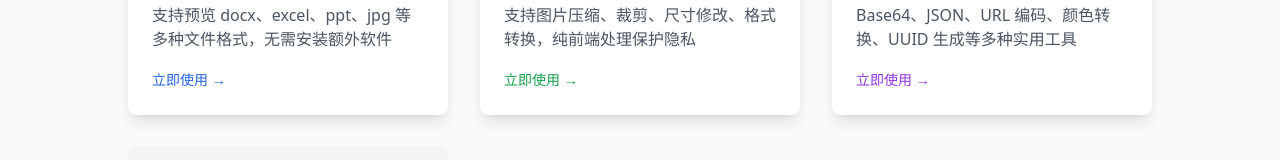
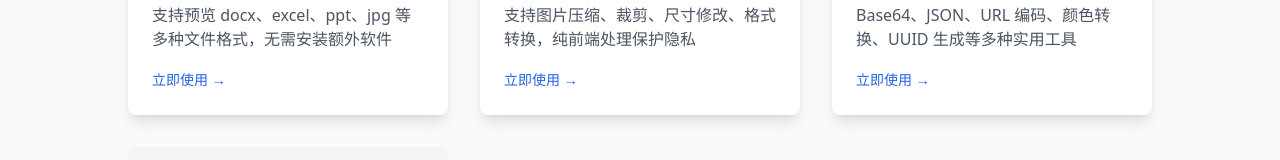
Before and after one commit to zengzhifei/forxi, a Vue app: page / in a window 1280 px wide. Shown: the part 1279-1439 px from the top of the page. Built offline with nearby package versions, Linux system fonts and the light colour scheme.

Commit message:
update image

```diff
--- a/src/views/HomeView.vue
+++ b/src/views/HomeView.vue
@@ -69,7 +69,7 @@
             <div class="p-4 sm:p-6">
               <h3 class="text-lg sm:text-xl font-semibold text-gray-900 mb-2">在线图片处理</h3>
               <p class="text-sm sm:text-base text-gray-600 mb-4">支持图片压缩、裁剪、尺寸修改、格式转换，纯前端处理保护隐私</p>
-              <span class="inline-flex items-center text-sm font-medium text-green-600">立即使用 →</span>
+              <span class="inline-flex items-center text-sm font-medium text-blue-600">立即使用 →</span>
             </div>
           </div>
 
@@ -81,7 +81,7 @@
             <div class="p-4 sm:p-6">
               <h3 class="text-lg sm:text-xl font-semibold text-gray-900 mb-2">IT 工具集合</h3>
               <p class="text-sm sm:text-base text-gray-600 mb-4">Base64、JSON、URL 编码、颜色转换、UUID 生成等多种实用工具</p>
-              <span class="inline-flex items-center text-sm font-medium text-purple-600">立即使用 →</span>
+              <span class="inline-flex items-center text-sm font-medium text-blue-600">立即使用 →</span>
             </div>
           </div>
 
```
